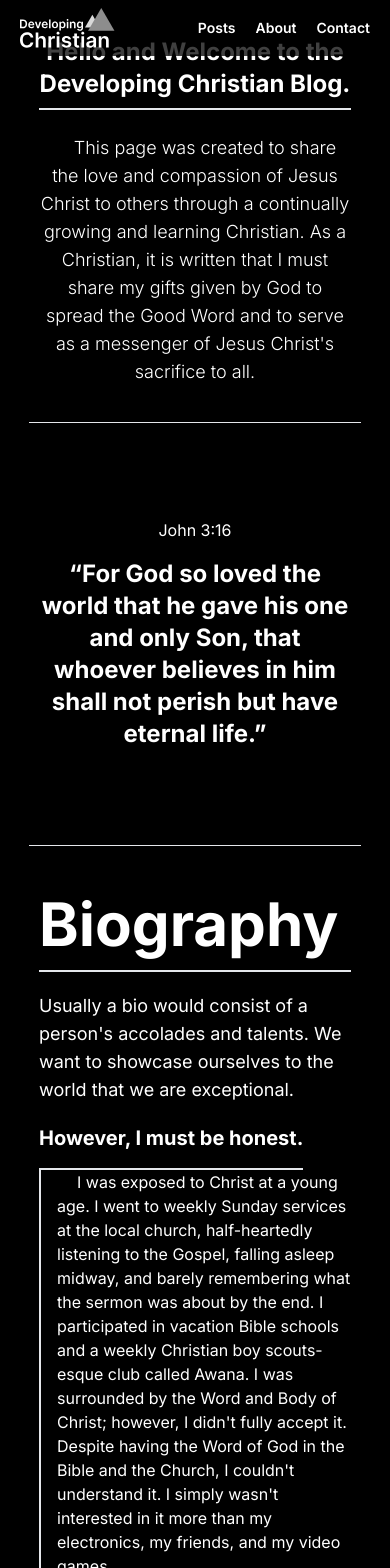
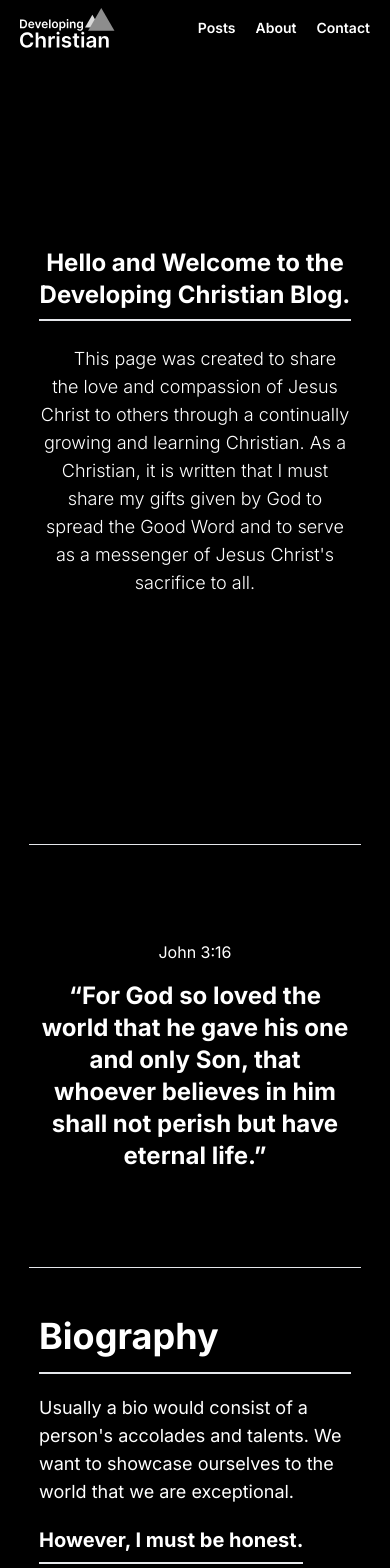
Before and after one commit to epicasino/developing-christian-blog, a Next.js app: page /about in a window 390 px wide. Shown: the top 1568 px of the page. Built offline with nearby package versions, Linux system fonts and the light colour scheme.

Commit message:
style changes for mobile responsiveness in about page

```diff
--- a/src/components/about/Header.tsx
+++ b/src/components/about/Header.tsx
@@ -3,7 +3,7 @@ import ContentBreak from '../utils/ContentBreak';
 
 export default function Header() {
   return (
-    <header className="h-[50vh] flex items-center justify-center">
+    <header className="lg:h-[50vh] h-screen flex items-center justify-center">
       <div className="w-[80vw] xl:w-[50vw] flex flex-col items-center text-center gap-6">
         <h1 className="border-b-2 pb-2 xl:text-5xl">
           Hello and Welcome to the Developing Christian Blog.
--- a/src/components/about/Summary.tsx
+++ b/src/components/about/Summary.tsx
@@ -1,6 +1,6 @@
 export default function Summary() {
   return (
-    <section className="flex flex-col items-center justify-center gap-24">
+    <section className="flex flex-col items-center justify-center gap-24 pb-10">
       <h2 className="w-[80vw] xl:w-[70vw] flex flex-col items-center text-center gap-6">
         I am an ordinary programmer who seeks to spread the love of God through
         the lens of an ordinary person, so that others may be delivered and
--- a/src/components/about/biography/BibleQuote.tsx
+++ b/src/components/about/biography/BibleQuote.tsx
@@ -3,8 +3,8 @@ import { iBibleQuote } from './types';
 export default function BibleQuote({ quote, verse, verseLink }: iBibleQuote) {
   return (
     <article className="w-[80vw] transition border-4 border-zinc-800/50 hover:bg-zinc-800/40 rounded-md flex flex-row justify-start items-center">
-      <header className="border-l-4 pl-10 pr-5 ml-5 my-6">
-        <h4 className="xl:text-2xl">{quote}</h4>
+      <header className="border-l-4 lg:pl-10 pl-5 pr-5 ml-5 my-6">
+        <h4 className="xl:text-2xl text-base">{quote}</h4>
         {verse && verseLink && (
           <a href={verseLink} target="_blank" className="hover:underline">
             {verse}
--- a/src/components/about/biography/BibleQuoteBig.tsx
+++ b/src/components/about/biography/BibleQuoteBig.tsx
@@ -7,7 +7,7 @@ export default function BibleQuoteBig({
 }: iBibleQuote) {
   return (
     <article className="w-[80vw] transition border-4 border-zinc-800/50 hover:bg-zinc-800/40 rounded-md flex flex-row justify-start items-center">
-      <header className="border-l-4 pl-24 pr-5 ml-5 my-6">
+      <header className="border-l-4 lg:pl-24 pl-5 pr-5 ml-5 my-6">
         <h4 className="xl:text-5xl text-4xl">{quote}</h4>
         {verse && verseLink && (
           <a href={verseLink} target="_blank" className="hover:underline">
--- a/src/components/about/biography/HeaderBio.tsx
+++ b/src/components/about/biography/HeaderBio.tsx
@@ -4,16 +4,18 @@ export default function HeaderBio() {
   return (
     <div className="w-[80vw] lg:grid lg:grid-cols-3 gap-10">
       <header className="flex flex-col items-start gap-5">
-        <h1 className="text-6xl border-b-2 pb-4 w-full">Biography</h1>
+        <h1 className="lg:text-6xl text-4xl border-b-2 pb-4 w-full">
+          Biography
+        </h1>
         <h5 className="xl:text-3xl font-normal">
           {`Usually a bio would consist of a person's accolades and talents. We
             want to showcase ourselves to the world that we are exceptional.`}
         </h5>
-        <h2 className="xl:text-4xl border-b-2 pb-4">
+        <h2 className="xl:text-4xl border-b-2 pb-2 lg:pb-4">
           However, I must be honest.
         </h2>
       </header>
-      <section className="lg:col-span-2 flex flex-col justify-between lg:text-[.95rem] xl:text-2xl border-l-2 pl-4">
+      <section className="lg:col-span-2 flex flex-col gap-8 justify-between lg:text-[.95rem] xl:text-2xl lg:border-l-2 lg:pl-4 pt-5 lg:pt-0">
         <p>
           {`I was exposed to Christ at a young age. I went to weekly Sunday
           services at the local church, half-heartedly listening to the Gospel,
```
